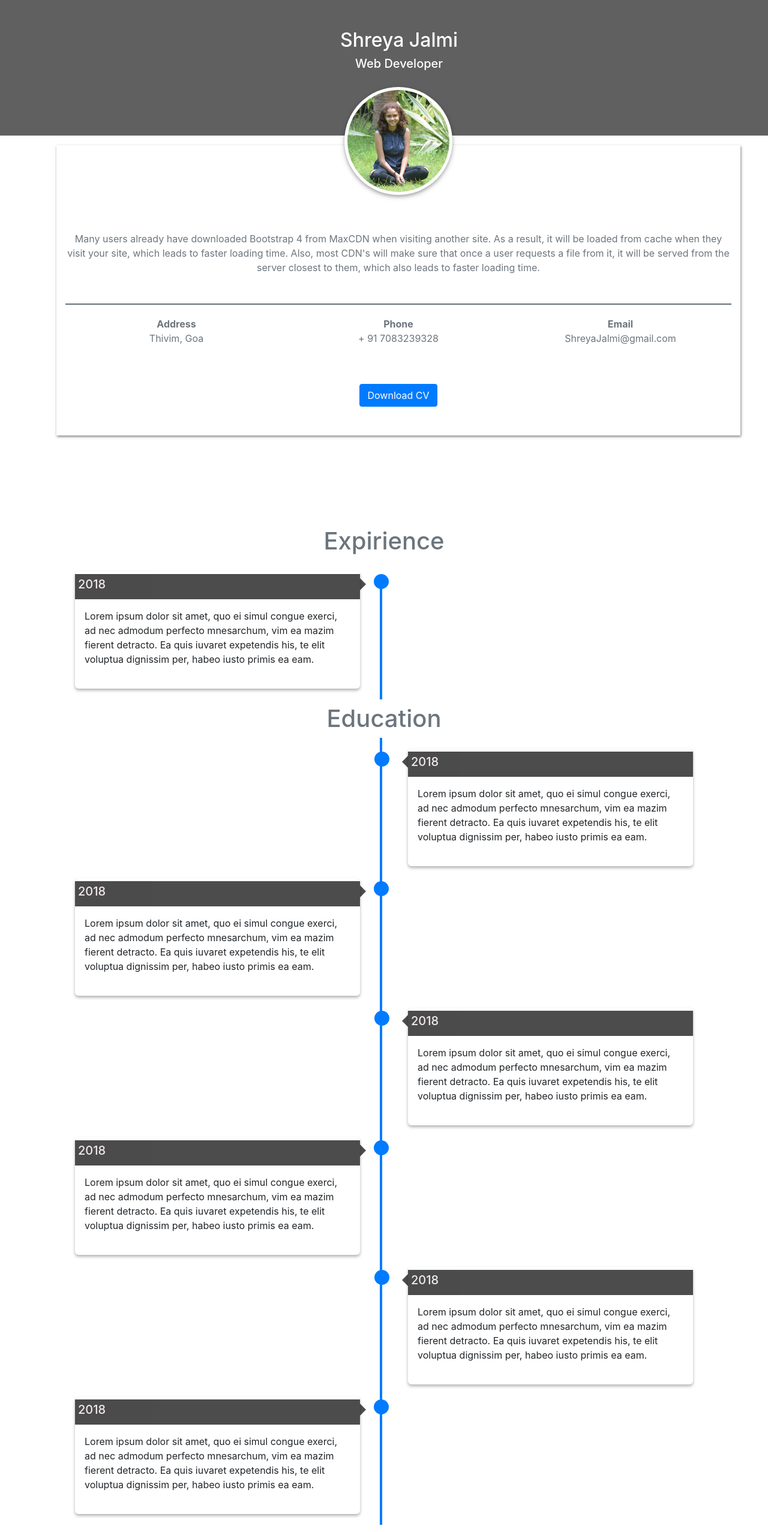
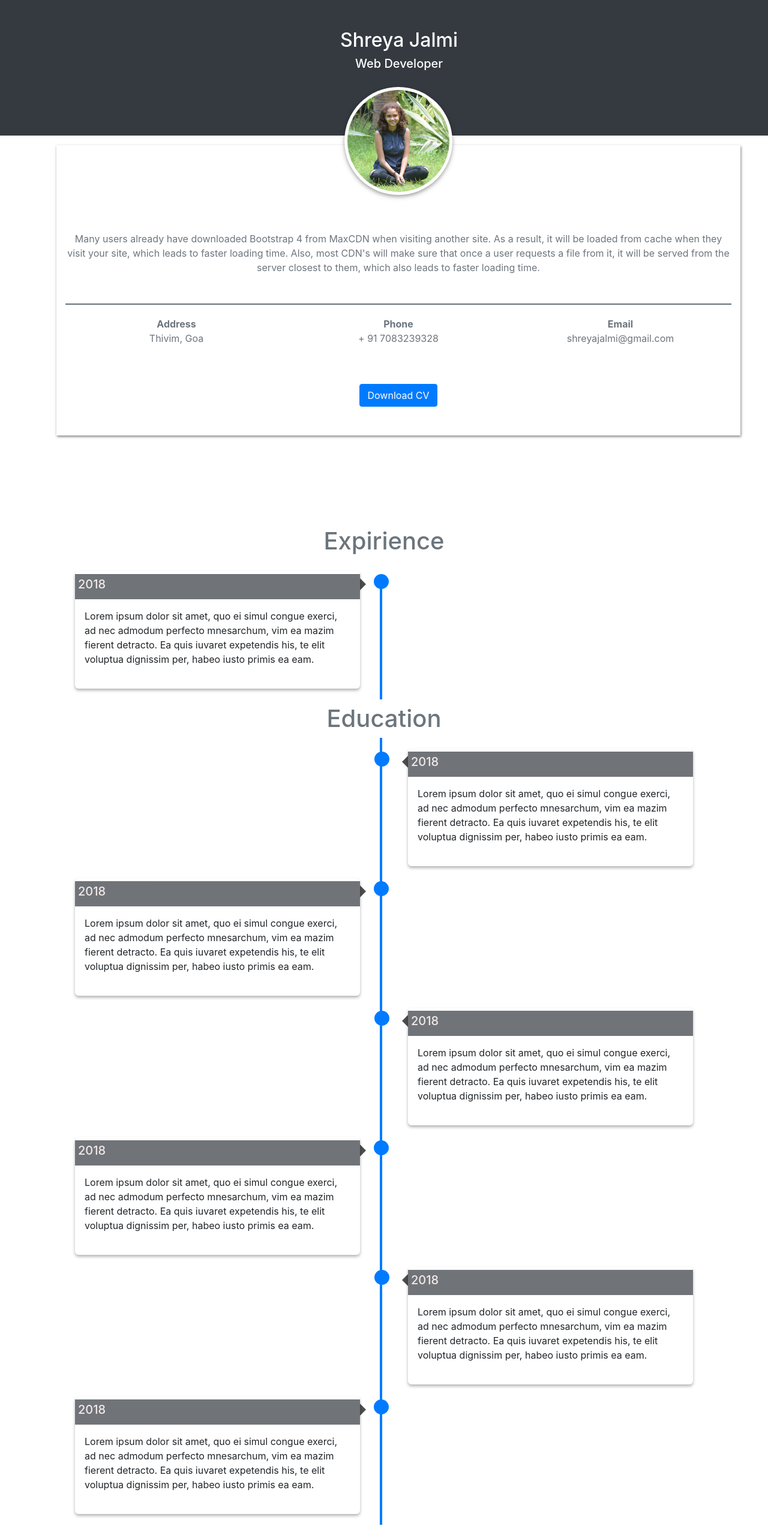
Before and after one commit to shreyajalmi/shreyajalmi.github.io, a plain HTML site: page index.html in a window 1280 px wide. Shown: the top 2554 px of the page at 60% size. Drawn offline with nearby package versions, Linux system fonts and the light colour scheme.

Commit message:
Update index.html

```diff
--- a/index.html
+++ b/index.html
@@ -14,7 +14,7 @@
 	</head>
 	<body >
 	<!-- <img  style="display: none;" src="img/profile.png" alt="..." class="rounded-circle profile_picture blockone"> -->
-		<div class="container-fluid bg_color text-center  pt-5" style="color: white;padding-bottom: 100px;">
+		<div class="container-fluid bg-dark text-center  pt-5" style="color: white;padding-bottom: 100px;">
 			<h2 class="nameDesg"> Shreya Jalmi</h2>
 			<h5 class="nameDesg">Web Developer</h5>
 		</div>
@@ -38,7 +38,7 @@
 							</div>
 							<div class="col-sm-4  pt-1 pb-2">
 								<span class="font-weight-bold">Email</span> <br>
-								<span class="secondary_text">ShreyaJalmi@gmail.com</span>
+								<span class="secondary_text">shreyajalmi@gmail.com</span>
 							</div>
 						</div>
 					</div>
@@ -55,7 +55,7 @@
 			<div class="timeline1">
 			  <div class="container-timeline left">
 			    <div class="content">
-			      <div class="timeline-title"><h5>2018</h5></div>
+			      <div class="timeline-title bg-dark"><h5>2018</h5></div>
 			      <div class="pt-3 pl-3 pr-3 pb-3">
 			      	 <p>Lorem ipsum dolor sit amet, quo ei simul congue exerci, ad nec admodum perfecto mnesarchum, vim ea mazim fierent detracto. Ea quis iuvaret expetendis his, te elit voluptua dignissim per, habeo iusto primis ea eam.</p>
 			      </div>
@@ -68,7 +68,7 @@
 			<div class="timeline">
 			  <div class="container-timeline right">
 			    <div class="content">
-			      <div class="timeline-title"><h5>2018</h5></div>
+			      <div class="timeline-title bg-dark"><h5>2018</h5></div>
 			      <div class="pt-3 pl-3 pr-3 pb-3">
 			      	 <p>Lorem ipsum dolor sit amet, quo ei simul congue exerci, ad nec admodum perfecto mnesarchum, vim ea mazim fierent detracto. Ea quis iuvaret expetendis his, te elit voluptua dignissim per, habeo iusto primis ea eam.</p>
 			      </div>
@@ -76,7 +76,7 @@
 			  </div>
 			  <div class="container-timeline left">
 			    <div class="content">
-			      <div class="timeline-title"><h5>2018</h5></div>
+			      <div class="timeline-title bg-dark"><h5>2018</h5></div>
 			      <div class="pt-3 pl-3 pr-3 pb-3">
 			      	 <p>Lorem ipsum dolor sit amet, quo ei simul congue exerci, ad nec admodum perfecto mnesarchum, vim ea mazim fierent detracto. Ea quis iuvaret expetendis his, te elit voluptua dignissim per, habeo iusto primis ea eam.</p>
 			      </div>
@@ -84,7 +84,7 @@
 			  </div>
 			  <div class="container-timeline right">
 			    <div class="content">
-			      <div class="timeline-title"><h5>2018</h5></div>
+			      <div class="timeline-title bg-dark"><h5>2018</h5></div>
 			      <div class="pt-3 pl-3 pr-3 pb-3">
 			      	 <p>Lorem ipsum dolor sit amet, quo ei simul congue exerci, ad nec admodum perfecto mnesarchum, vim ea mazim fierent detracto. Ea quis iuvaret expetendis his, te elit voluptua dignissim per, habeo iusto primis ea eam.</p>
 			      </div>
@@ -92,7 +92,7 @@
 			  </div>
 			  <div class="container-timeline left">
 			    <div class="content">
-			      <div class="timeline-title"><h5>2018</h5></div>
+			      <div class="timeline-title bg-dark"><h5>2018</h5></div>
 			     <div class="pt-3 pl-3 pr-3 pb-3">
 			      	 <p>Lorem ipsum dolor sit amet, quo ei simul congue exerci, ad nec admodum perfecto mnesarchum, vim ea mazim fierent detracto. Ea quis iuvaret expetendis his, te elit voluptua dignissim per, habeo iusto primis ea eam.</p>
 			      </div>
@@ -100,7 +100,7 @@
 			  </div>
 			  <div class="container-timeline right">
 			    <div class="content">
-			      <div class="timeline-title"><h5>2018</h5></div>
+			      <div class="timeline-title bg-dark"><h5>2018</h5></div>
 			      <div class="pt-3 pl-3 pr-3 pb-3">
 			      	 <p>Lorem ipsum dolor sit amet, quo ei simul congue exerci, ad nec admodum perfecto mnesarchum, vim ea mazim fierent detracto. Ea quis iuvaret expetendis his, te elit voluptua dignissim per, habeo iusto primis ea eam.</p>
 			      </div>
@@ -108,7 +108,7 @@
 			  </div>
 			  <div class="container-timeline left">
 			    <div class="content">
-			      <div class="timeline-title"><h5>2018</h5></div>
+			      <div class="timeline-title bg-dark"><h5>2018</h5></div>
 			      <div class="pt-3 pl-3 pr-3 pb-3">
 			      	 <p>Lorem ipsum dolor sit amet, quo ei simul congue exerci, ad nec admodum perfecto mnesarchum, vim ea mazim fierent detracto. Ea quis iuvaret expetendis his, te elit voluptua dignissim per, habeo iusto primis ea eam.</p>
 			      </div>
@@ -198,7 +198,7 @@
 			<div class="timeline1">
 			  <div class="container-timeline left">
 			    <div class="content">
-			      <div class="timeline-title"><h5>2018</h5></div>
+			      <div class="timeline-title bg-dark"><h5>2018</h5></div>
 			      <div class="pt-3 pl-3 pr-3 pb-3">
 			      	 <p>Lorem ipsum dolor sit amet, quo ei simul congue exerci, ad nec admodum perfecto mnesarchum, vim ea mazim fierent detracto. Ea quis iuvaret expetendis his, te elit voluptua dignissim per, habeo iusto primis ea eam.</p>
 			      </div>
@@ -206,7 +206,7 @@
 			  </div>
 			  <div class="container-timeline right">
 			    <div class="content">
-			      <div class="timeline-title"><h5>2018</h5></div>
+			      <div class="timeline-title bg-dark"><h5>2018</h5></div>
 			      <div class="pt-3 pl-3 pr-3 pb-3">
 			      	 <p>Lorem ipsum dolor sit amet, quo ei simul congue exerci, ad nec admodum perfecto mnesarchum, vim ea mazim fierent detracto. Ea quis iuvaret expetendis his, te elit voluptua dignissim per, habeo iusto primis ea eam.</p>
 			      </div>
@@ -214,7 +214,7 @@
 			  </div>
 			  <div class="container-timeline left">
 			    <div class="content">
-			      <div class="timeline-title"><h5>2018</h5></div>
+			      <div class="timeline-title bg-dark"><h5>2018</h5></div>
 			      <div class="pt-3 pl-3 pr-3 pb-3">
 			      	 <p>Lorem ipsum dolor sit amet, quo ei simul congue exerci, ad nec admodum perfecto mnesarchum, vim ea mazim fierent detracto. Ea quis iuvaret expetendis his, te elit voluptua dignissim per, habeo iusto primis ea eam.</p>
 			      </div>
@@ -222,7 +222,7 @@
 			  </div>
 			  <div class="container-timeline right">
 			    <div class="content">
-			      <div class="timeline-title"><h5>2018</h5></div>
+			      <div class="timeline-title bg-dark"><h5>2018</h5></div>
 			     <div class="pt-3 pl-3 pr-3 pb-3">
 			      	 <p>Lorem ipsum dolor sit amet, quo ei simul congue exerci, ad nec admodum perfecto mnesarchum, vim ea mazim fierent detracto. Ea quis iuvaret expetendis his, te elit voluptua dignissim per, habeo iusto primis ea eam.</p>
 			      </div>
@@ -230,7 +230,7 @@
 			  </div>
 			  <div class="container-timeline left">
 			    <div class="content">
-			      <div class="timeline-title"><h5>2018</h5></div>
+			      <div class="timeline-title bg-dark"><h5>2018</h5></div>
 			      <div class="pt-3 pl-3 pr-3 pb-3">
 			      	 <p>Lorem ipsum dolor sit amet, quo ei simul congue exerci, ad nec admodum perfecto mnesarchum, vim ea mazim fierent detracto. Ea quis iuvaret expetendis his, te elit voluptua dignissim per, habeo iusto primis ea eam.</p>
 			      </div>
@@ -238,7 +238,7 @@
 			  </div>
 			  <div class="container-timeline right">
 			    <div class="content">
-			      <div class="timeline-title"><h5>2018</h5></div>
+			      <div class="timeline-title bg-dark"><h5>2018</h5></div>
 			      <div class="pt-3 pl-3 pr-3 pb-3">
 			      	 <p>Lorem ipsum dolor sit amet, quo ei simul congue exerci, ad nec admodum perfecto mnesarchum, vim ea mazim fierent detracto. Ea quis iuvaret expetendis his, te elit voluptua dignissim per, habeo iusto primis ea eam.</p>
 			      </div>
@@ -261,7 +261,7 @@
 					</div>
 					<div class="col-sm-4  pt-1 pb-2">
 						<span class="font-weight-bold">Email</span> <br>
-						<span class="secondary_text">ShreyaJalmi@gmail.com</span>
+						<span class="secondary_text">shreyajalmi@gmail.com</span>
 					</div>
 				</div>
 			</div><hr class="bg-secondary hr_width">
```
